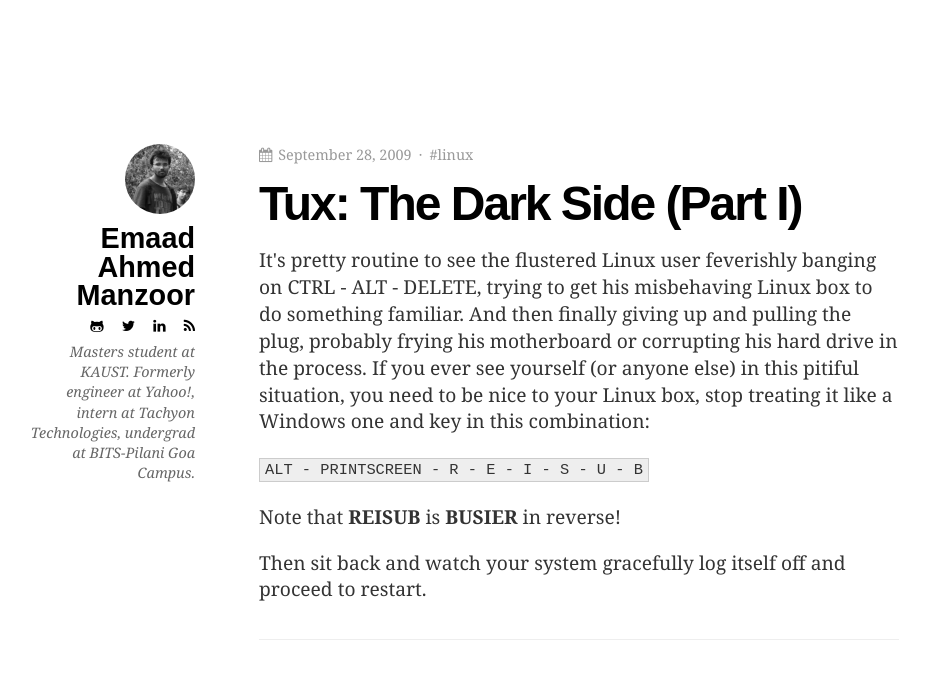
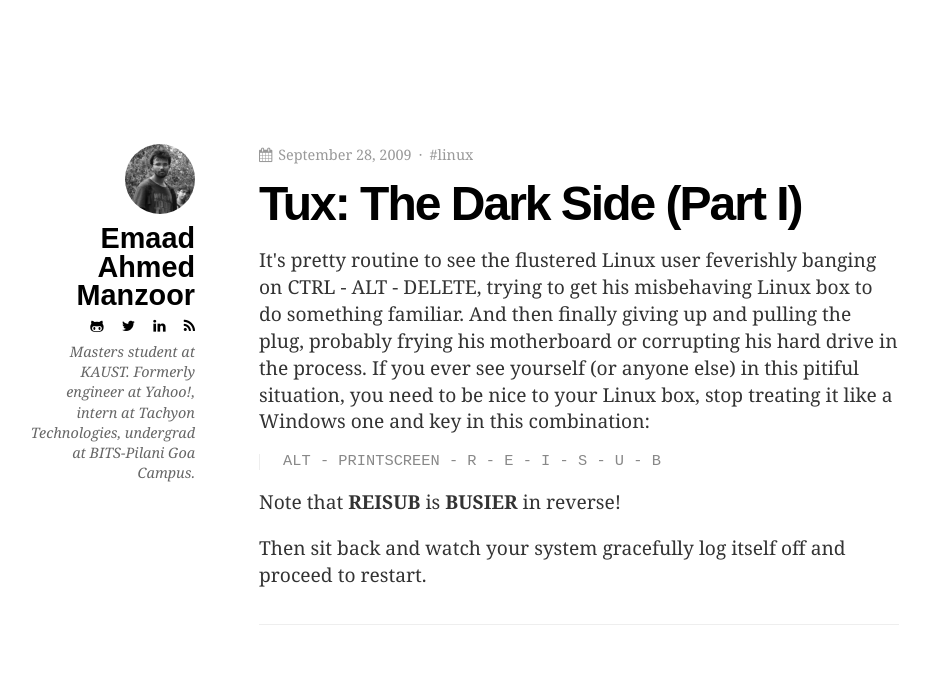
Before and after one commit to ganpatrao/ganpatrao.github.io, a Jekyll site: the page built from _posts/2009-09-28-tux-the-dark-side-part-1.md, in a window 1280 px wide. Shown: the top 679 px of the page, without its empty margins (125-1055 px from the left). Built offline with Jekyll 4.4.1, drawn with Linux system fonts in a browser that asks for light colours.

Commit message:
Make long code fragment a block

```diff
--- a/_posts/2009-09-28-tux-the-dark-side-part-1.md
+++ b/_posts/2009-09-28-tux-the-dark-side-part-1.md
@@ -10,7 +10,9 @@ pulling the plug, probably frying his motherboard or corrupting his hard drive i
 If you ever see yourself (or anyone else) in this pitiful situation, you need to be nice to your
 Linux box, stop treating it like a Windows one and key in this combination:
 
-`ALT - PRINTSCREEN - R - E - I - S - U - B`
+{% highlight console %}
+ALT - PRINTSCREEN - R - E - I - S - U - B
+{% endhighlight %}
 
 Note that **REISUB** is **BUSIER** in reverse!
 
```
